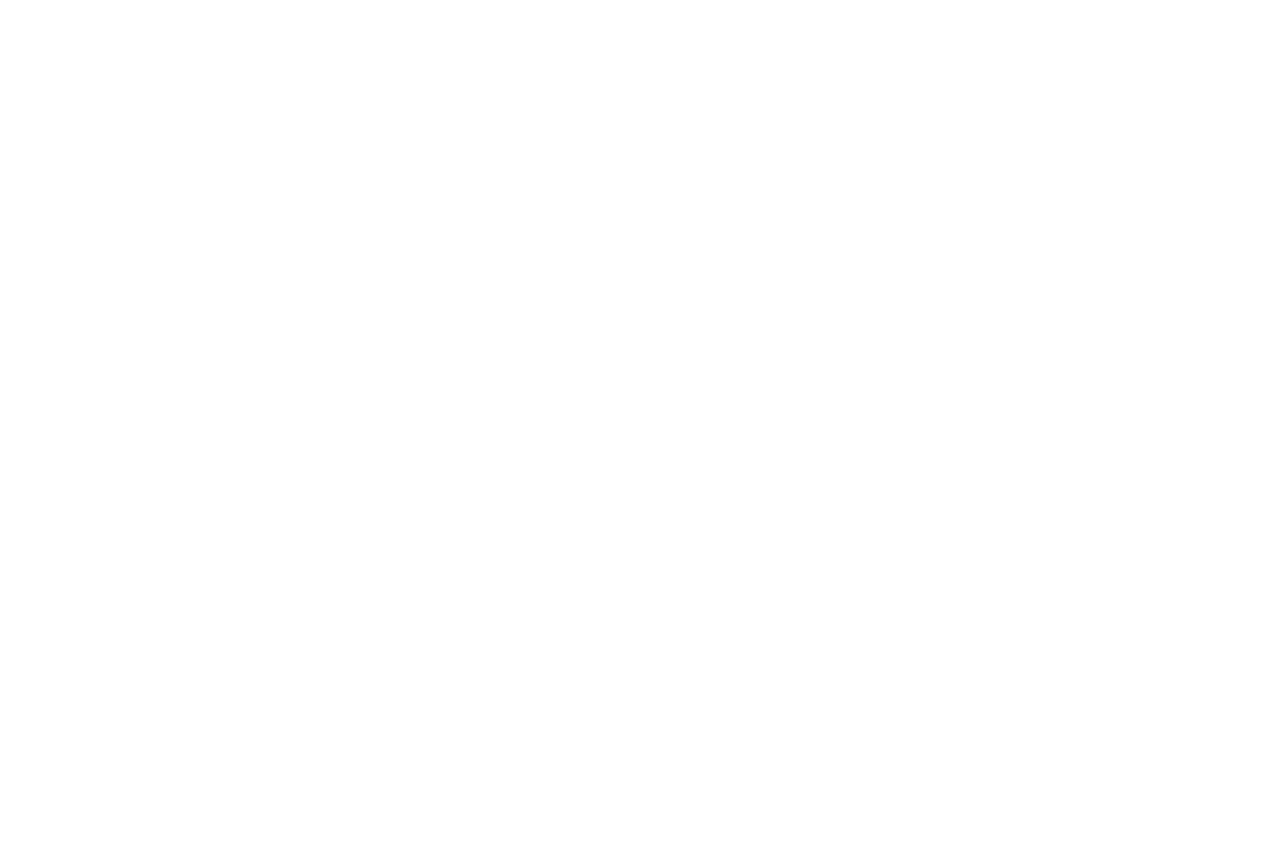
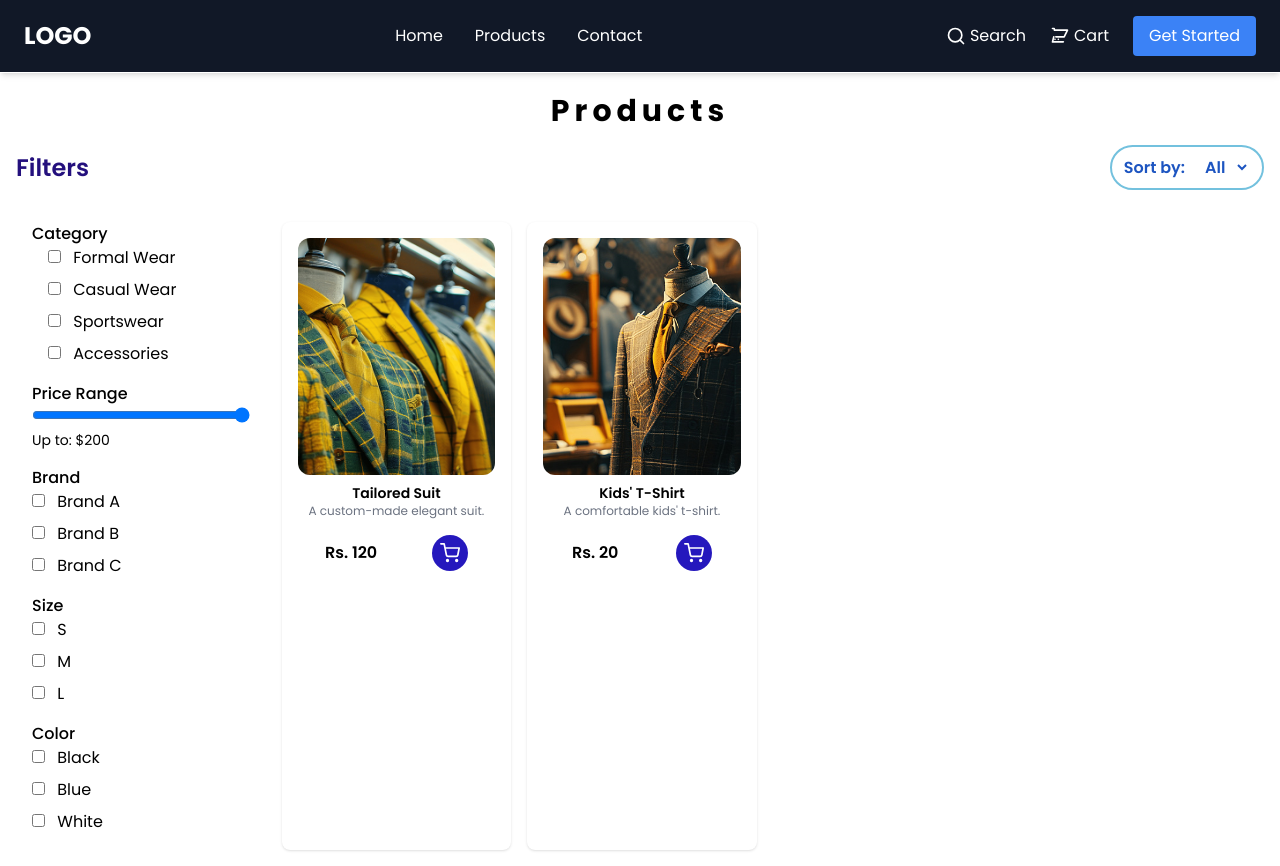
Before and after one commit to dscedesigners/Shivkumarrathod-Online_Boutique, a React (Vite) app in the folder client/: page /products in a window 1280 px wide. Before the commit this address had no page. Before the commit the page ends 800 px from the top, so only its background shows below. Built offline with nearby package versions, Linux system fonts and the light colour scheme.

Commit message:
products

```diff
--- a/client/index.html
+++ b/client/index.html
@@ -8,6 +8,8 @@
     <link rel="preconnect" href="https://fonts.gstatic.com" crossorigin>
     <link href="https://fonts.googleapis.com/css2?family=PT+Sans+Narrow:wght@400;700&display=swap" rel="stylesheet">
     <link href="https://fonts.googleapis.com/css2?family=Dancing+Script&display=swap" rel="stylesheet">
+    <link href="https://fonts.googleapis.com/css2?family=Poppins:wght@400;500;600;700&display=swap" rel="stylesheet">
+
     <title>online boutque</title>
   </head>
   <body>
--- a/client/src/App.jsx
+++ b/client/src/App.jsx
@@ -11,10 +11,13 @@
 import ServicesCustomization from './Pages/TailorInterface/ServicesCustomization';
 import FAQs from './Pages/TailorInterface/FAQs';
 import EditProfile from './Pages/TailorInterface/EditProfile';
+import ProductList from './Pages/Products/Product';
+import Nav from './Components/Nav';
 
 function App() {
   return (
     <>
+     <Nav/>
       <Routes>
         <Route path="/" element={<Home />} />
         <Route path="/account" element={<AuthPage />} />
@@ -27,6 +30,7 @@
         <Route path="/services-customization" element={<ServicesCustomization />} />
         <Route path="/faqs" element={<FAQs />} />
         <Route path="/edit-profile" element={<EditProfile />} />
+        <Route path="/products" element={<ProductList />} />
       </Routes>
     </>
   );
--- a/client/src/Pages/Home/Home.jsx
+++ b/client/src/Pages/Home/Home.jsx
@@ -10,7 +10,6 @@
   return (
     <>
       <div className="bg-gray-100">
-        <Nav />
         <AuthLoginTailor/>
         <Greeting/>
         <AboutUs/>
--- /dev/null
+++ b/client/src/Pages/Products/Product.jsx
@@ -0,0 +1,213 @@
+import React, { useState } from "react";
+import { FaBars, FaTimes } from "react-icons/fa"; // Import icons from react-icons
+import image1 from "../../Utiles/TailorReg.jpg";
+import image2 from "../../Utiles/RegBgImg.jpg";
+import { FiShoppingCart } from "react-icons/fi";
+
+const products = [
+  {
+    id: 1,
+    name: "Tailored Suit",
+    price: 120,
+    gender: "Men",
+    category: "Formal",
+    brand: "Brand A",
+    size: "M",
+    color: "Black",
+    imageUrl: image1,
+    description: "A custom-made elegant suit.",
+  },
+  {
+    id: 2,
+    name: "Kids' T-Shirt",
+    price: 20,
+    gender: "Kids",
+    category: "Casual",
+    brand: "Brand B",
+    size: "S",
+    color: "Blue",
+    imageUrl: image2,
+    description: "A comfortable kids' t-shirt.",
+  },
+  // Add more products as needed
+];
+
+const ProductList = () => {
+  const [isSidebarOpen, setIsSidebarOpen] = useState(false);
+  const [priceRange, setPriceRange] = useState(200); // Initial price range value
+
+  const toggleSidebar = () => {
+    setIsSidebarOpen(!isSidebarOpen);
+  };
+
+  const handlePriceChange = (event) => {
+    setPriceRange(event.target.value);
+  };
+
+  return (
+    <div className="container mx-auto px-4">
+      <h1 className="text-center mt-5 font-bold text-2xl md:text-3xl tracking-[5px]">
+        Products
+      </h1>
+
+      <div className="flex justify-between items-center mt-4">
+        <h2 className="font-semibold text-[#24107D] text-xl md:text-2xl">
+          Filters
+        </h2>
+        <div className="flex items-center text-[#1D55C1] font-semibold rounded-full border-2 border-[#73C1DE] px-3 cursor-pointer">
+          <p className="mr-2">Sort by:</p>
+          <select className="bg-transparent p-2 focus:outline-none">
+            <option value="All">All</option>
+          </select>
+        </div>
+      </div>
+
+      <div className="flex flex-col md:flex-row mt-4">
+        {/* Toggle Button for Small Screens */}
+        <button
+          className="md:hidden p-4 bg-gray-800 text-white flex items-center"
+          onClick={toggleSidebar}
+        >
+          {isSidebarOpen ? <FaTimes size={24} /> : <FaBars size={24} />}
+        </button>
+
+        {/* Sidebar for Filters */}
+        <aside
+          className={`fixed top-0s left-0 w-64 h-full bg-white p-4 overflow-y-auto z-50 transform ${
+            isSidebarOpen ? "translate-x-0" : "-translate-x-full"
+          } transition-transform duration-300 md:relative md:translate-x-0 md:w-1/4 lg:w-1/5`}
+        >
+          {/* Filters */}
+          <div className="mb-4">
+            <h3 className="font-medium">Category</h3>
+            <ul className="ml-4 space-y-2">
+              <li>
+                <label>
+                  <input type="checkbox" className="mr-2" /> Formal Wear
+                </label>
+              </li>
+              <li>
+                <label>
+                  <input type="checkbox" className="mr-2" /> Casual Wear
+                </label>
+              </li>
+              <li>
+                <label>
+                  <input type="checkbox" className="mr-2" /> Sportswear
+                </label>
+              </li>
+              <li>
+                <label>
+                  <input type="checkbox" className="mr-2" /> Accessories
+                </label>
+              </li>
+            </ul>
+          </div>
+
+          {/* Price Filter */}
+          <div className="mb-4">
+            <h3 className="font-medium">Price Range</h3>
+            <input
+              type="range"
+              min="0"
+              max="200"
+              value={priceRange}
+              onChange={handlePriceChange}
+              className="w-full"
+            />
+            <p className="text-sm">Up to: ${priceRange}</p>
+          </div>
+
+          {/* Brand Filter */}
+          <div className="mb-4">
+            <h3 className="font-medium">Brand</h3>
+            <ul className="space-y-2">
+              <li>
+                <label>
+                  <input type="checkbox" className="mr-2" /> Brand A
+                </label>
+              </li>
+              <li>
+                <label>
+                  <input type="checkbox" className="mr-2" /> Brand B
+                </label>
+              </li>
+              <li>
+                <label>
+                  <input type="checkbox" className="mr-2" /> Brand C
+                </label>
+              </li>
+            </ul>
+          </div>
+
+          {/* Size Filter */}
+          <div className="mb-4">
+            <h3 className="font-medium">Size</h3>
+            <ul className="space-y-2">
+              <li>
+                <label>
+                  <input type="checkbox" className="mr-2" /> S
+                </label>
+              </li>
+              <li>
+                <label>
+                  <input type="checkbox" className="mr-2" /> M
+                </label>
+              </li>
+              <li>
+                <label>
+                  <input type="checkbox" className="mr-2" /> L
+                </label>
+              </li>
+            </ul>
+          </div>
+
+          {/* Color Filter */}
+          <div className="mb-4">
+            <h3 className="font-medium">Color</h3>
+            <ul className="space-y-2">
+              <li>
+                <label>
+                  <input type="checkbox" className="mr-2" /> Black
+                </label>
+              </li>
+              <li>
+                <label>
+                  <input type="checkbox" className="mr-2" /> Blue
+                </label>
+              </li>
+              <li>
+                <label>
+                  <input type="checkbox" className="mr-2" /> White
+                </label>
+              </li>
+            </ul>
+          </div>
+        </aside>
+
+        {/* Main Section for Products */}
+        <main className="w-full md:w-3/4 lg:w-4/5 p-4 grid grid-cols-2 sm:grid-cols-2 lg:grid-cols-3 xl:grid-cols-4 gap-4">
+          {products.map((product) => (
+            <div key={product.id} className="p-4 flex flex-col items-center bg-white shadow rounded-lg">
+              <img
+                src={product.imageUrl}
+                alt={product.name}
+                className="w-[222px] h-[237px] object-cover mb-2 rounded-xl"
+              />
+              <h3 className="text-sm font-semibold">{product.name}</h3>
+              <p className="text-xs text-gray-500 mb-2">{product.description}</p>
+              <div className="flex justify-around items-center w-full mt-2">
+                <p className="font-semibold">Rs. {product.price}</p>
+                <button className="bg-[#2518BD] text-white p-2 rounded-full">
+                  <FiShoppingCart size={20} />
+                </button>
+              </div>
+            </div>
+          ))}
+        </main>
+      </div>
+    </div>
+  );
+};
+
+export default ProductList;
--- a/client/src/index.css
+++ b/client/src/index.css
@@ -1,4 +1,4 @@
-@import url('https://fonts.googleapis.com/css2?family=Poppins:wght@300;400;500;600;700&display=swap');
+@import url('https://fonts.googleapis.com/css2?family=Poppins:wght@400;500;600;700&display=swap');
 
 @tailwind base;
 @tailwind components;
```
